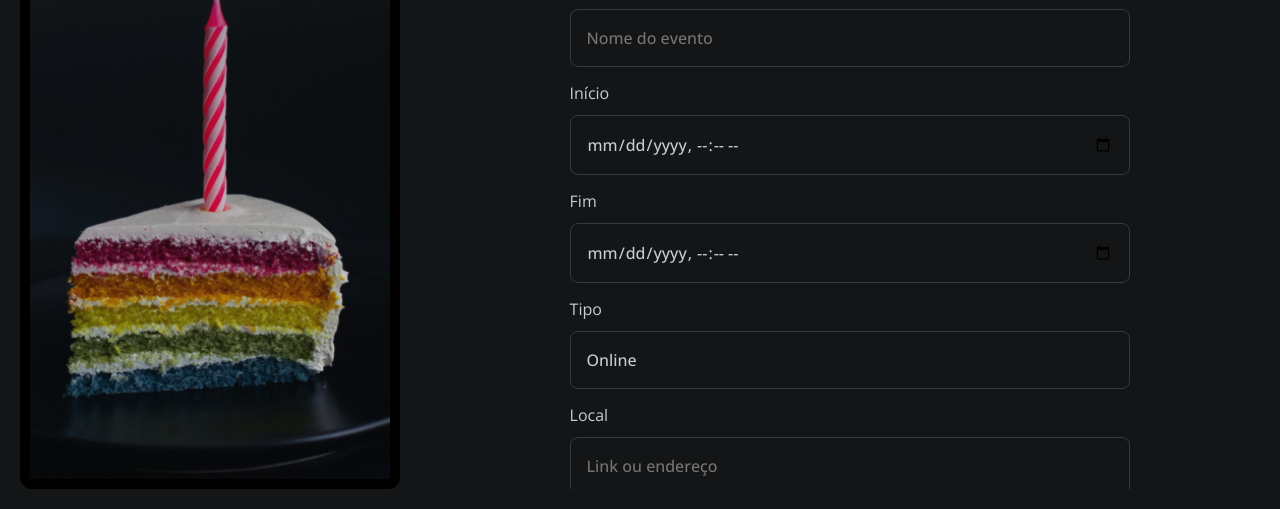
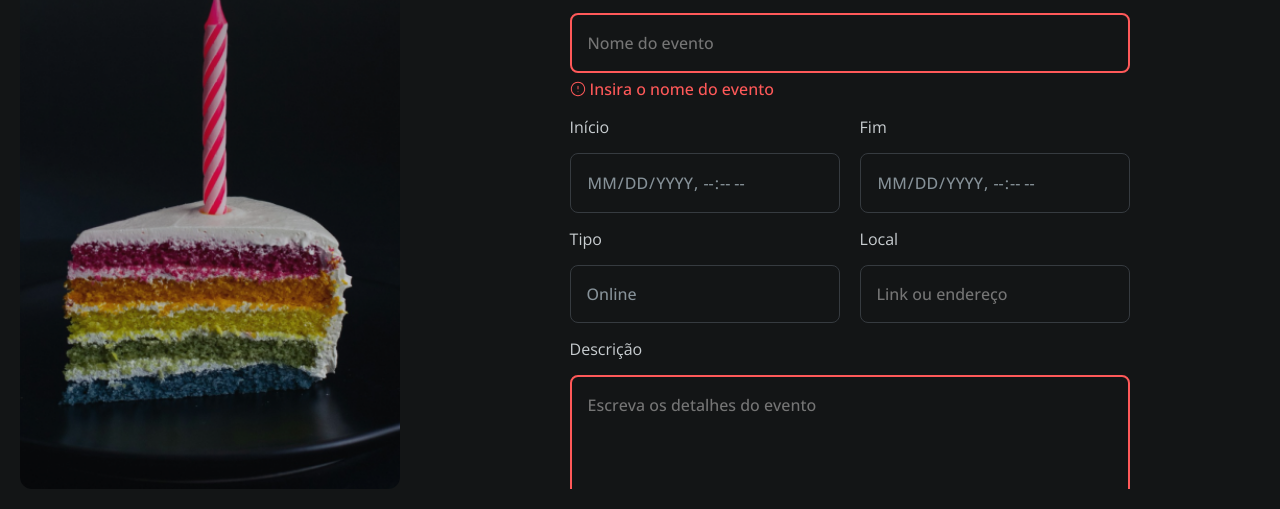
Before and after one commit to tvieira92/convite, a plain HTML site: page index.html in a window 1280 px wide. Shown: the part 291-800 px from the top of the page. Drawn offline with nearby package versions, Linux system fonts and the light colour scheme.

Commit message:
adjusting error message and outline

```diff
--- a/index.html
+++ b/index.html
@@ -48,20 +48,30 @@
 
                             <div class="input-wrapper">
                             <legend>Título</legend>
-                            <input id="localname" name="localname" type="text" placeholder="Nome do evento">
+                            <input id="localname" name="localname" type="text" placeholder="Nome do evento" required>
+                            <div class="error">
+                                <img src="assets/icons/circle-alert-red.svg" alt="ícone de alerta vermelho">
+                                <span>Insira o nome do evento</span>
+                            </div>
                             </div>
 
-                            <div class="input-wrapper">
+                            <div class="flex">
+                                <div class="input-wrapper flex-2">
                                 <legend>Início</legend>
                                 <input id="datetime" name="datetime" type="datetime-local">
                                 </div>
 
-                            <div class="input-wrapper">
+
+
+                                <div class="input-wrapper flex-2">
                                 <legend>Fim</legend>
                                 <input id="datetime" name="datetime" type="datetime-local">
                                 </div>
+                            </div>
 
-                            <div class="select-wrapper">
+
+                            <div class="flex">
+                                <div class="button-wrapper flex-2">
                                     <legend>Tipo</legend>
                                     <select name="type" id="type">
                                         <option value="online">Online</option>
@@ -69,19 +79,25 @@
                                     </select>
                                 </div>
 
-                            <div class="input-wrapper">
+
+
+                                <div class="input-wrapper flex-2">
                                 <legend>Local</legend>
                                 <input id="local" name="local" type="text" placeholder="Link ou endereço">
+                                </div>
                             </div>
 
                             <div class="textarea-wrapper">
                                 <legend>Descrição</legend>
-                                <textarea name="descryption" id="descryption" cols="60" rows="5" placeholder="Escreva os detalhes do evento">
+                                <textarea name="descryption" id="descryption" cols="20" rows="5" placeholder="Escreva os detalhes do evento" required></textarea>
+                                <div class="error">
+                                    <img src="assets/icons/circle-alert-red.svg" alt="ícone de alerta vermelho">
+                                    <span>Preencha com a descrição</span>
+                                </div>
+                            </div>
+                        </div>
 
 
-                                </textarea>
-
-                            </div>
 
                         </fieldset>
 
--- a/styles/fields/index.css
+++ b/styles/fields/index.css
@@ -1,14 +1,16 @@
-input, textarea, select {
+input, textarea, select, button {
     appearance: none;
     width: 100%;
     border-radius: .5rem;
     border: 1px solid var(--input-stroke);
     background-color: var(--shape-background);
 
+
     padding: 1rem;
 
     font: var(--text-sm);
-    color: var(--text-body);
+    color: var(--input-placeholder);
+
 }
 
 legend {
@@ -16,3 +18,47 @@ legend {
 
     color: var(--text-body);
 }
+
+input:focus,
+select:focus,
+textarea:focus {
+    outline: .10rem solid var(--brand-light);
+}
+
+#datetime {
+    text-transform: uppercase;
+}
+
+.about-event .flex {
+    gap: 1.25rem;
+}
+
+.textarea-wrapper {
+    max-width: 35rem;
+}
+
+input[type="datetime-local"] {
+    &::-webkit-calendar-picker-indicator {
+        display: none;
+    }
+}
+
+input, textarea {
+    &:invalid {
+        border: .125rem solid #FF5959;
+
+        &[required] + .error {
+            display: flex;
+            gap: .25rem;
+            align-items: center;
+
+            font: var(--text-sm);
+            color: #FF5959;
+            margin-top: .25rem;
+        }
+
+        &:not(:focus):valid + .error {
+            display: none;
+        }
+    }
+}
--- a/styles/forms.css
+++ b/styles/forms.css
@@ -9,10 +9,15 @@ fieldset {
     border: none;
     display: grid;
     gap: 1rem;
+
 }
 
 legend {
     font: 400 1rem/1.25 var(--font-family);
 
-    margin-bottom: .75rem;
+    margin-bottom: 1rem;
 }
+
+fieldset + fieldset {
+    margin-top: 3rem;
+}
--- a/styles/global.css
+++ b/styles/global.css
@@ -43,6 +43,8 @@ body {
     font: var(--text);
     color: var(--text-body);
     background-color: var(--shape-background);
+
+
 }
 
 h1, h2 {
@@ -54,3 +56,15 @@ img {
     max-width: 100%;
     height: auto;
 }
+
+.flex {
+    display: flex;
+}
+
+.flex-2 {
+    flex: 2;
+}
+
+.flex-1 {
+    flex: 1;
+}
--- a/styles/layout.css
+++ b/styles/layout.css
@@ -34,7 +34,7 @@ main {
 }
 
 aside {
-    border: 10px solid black;
+    /*border: 10px solid black;*/
     border-radius: 12px;
     background-image: url(../assets/Background.png);
     background-repeat: no-repeat;
```
Lines whose indentation alone changed are shown as unchanged.
